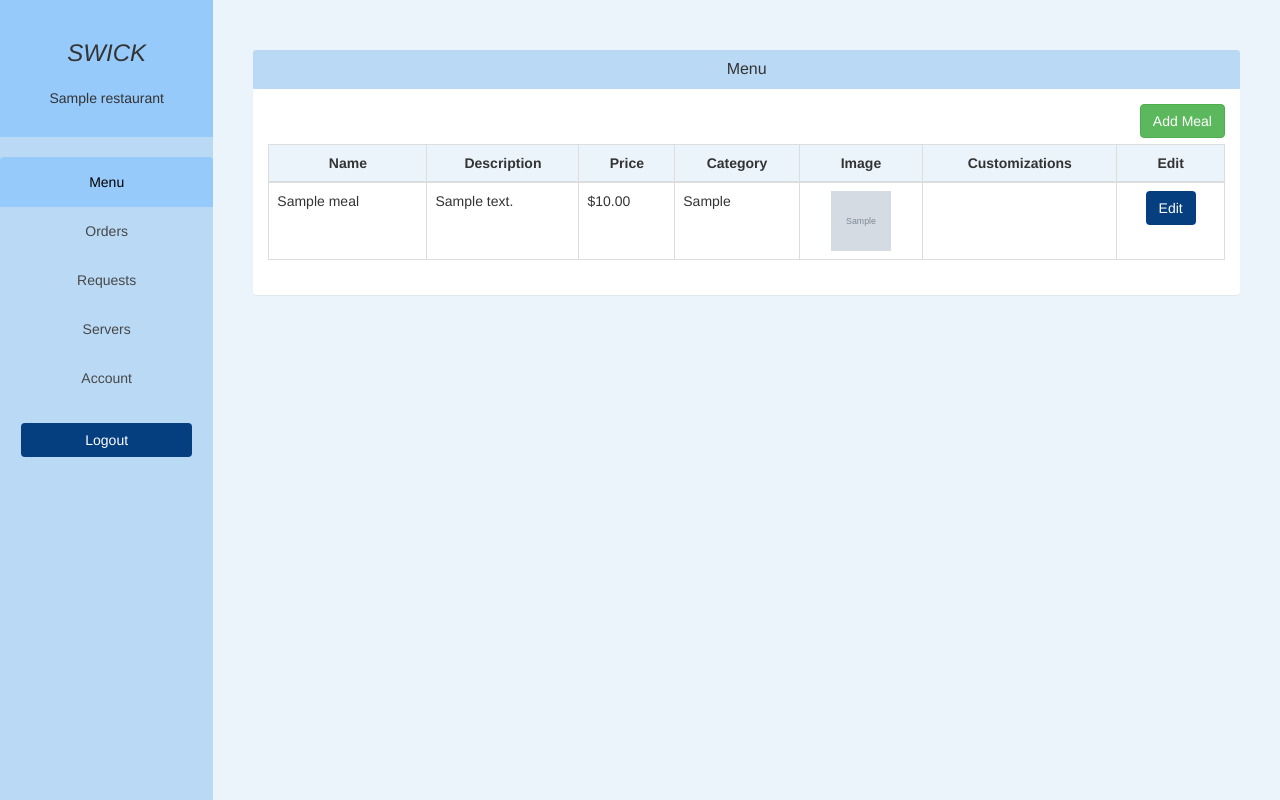
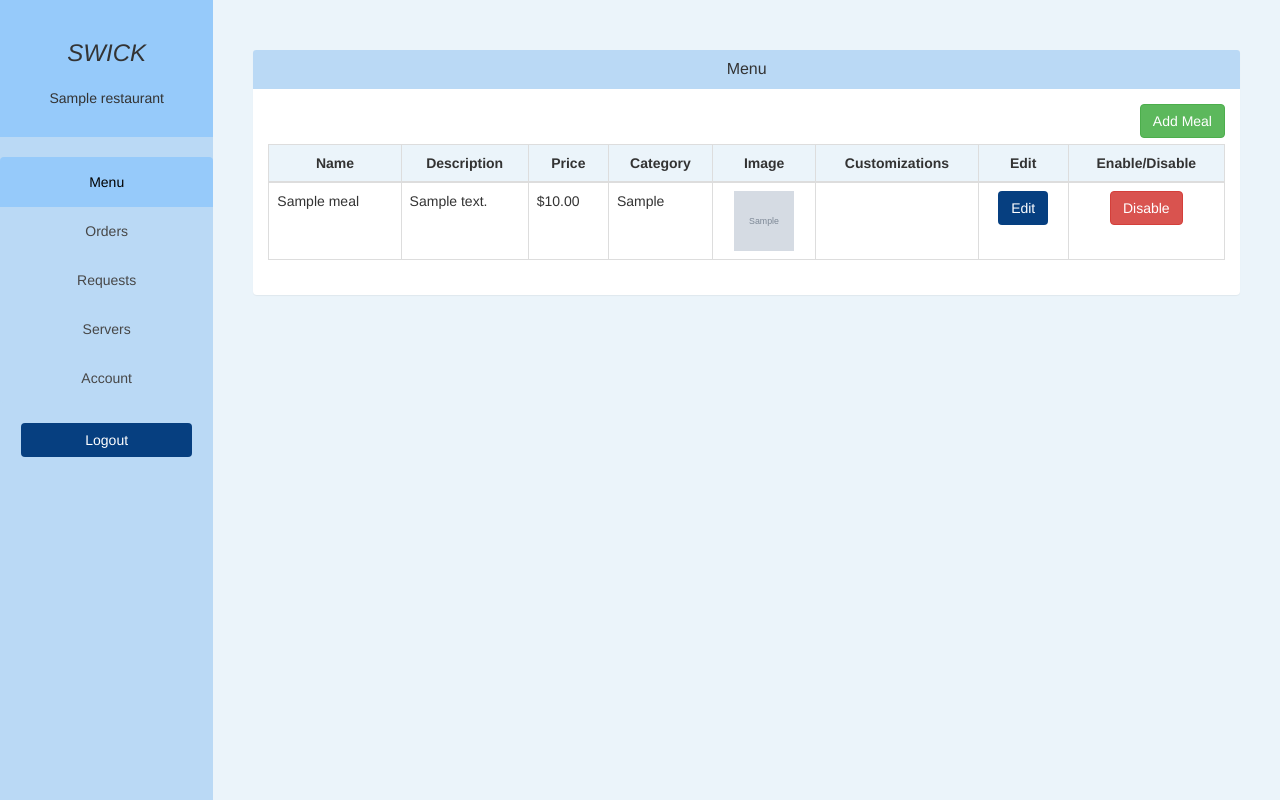
Before and after one commit to swick-app/swick-backend, a Django app: page /restaurant/menu/ in a window 1280 px wide. Run offline with Django 3.2, Linux system fonts and the light colour scheme; a user stored in the database is signed in; tables that the repository leaves empty hold one stand-in row (values such as "Sample post"); grey boxes marked "Sample" are stand-in pictures; data that the repository does not hold is empty; some libraries are stand-ins or nearby versions.

Commit message:
Issue #18 - Add ability to disable meals on menu page (#37)

```diff
--- a/swick/urls.py
+++ b/swick/urls.py
@@ -36,6 +36,10 @@ urlpatterns = [
         name='restaurant_add_meal'),
     path('restaurant/menu/edit_meal/<int:meal_id>/', views.restaurant_edit_meal,
         name='restaurant_edit_meal'),
+    path('restaurant/menu/enable_meal/<int:meal_id>/', views.restaurant_enable_meal,
+        name='restaurant_enable_meal'),
+    path('restaurant/menu/disable_meal/<int:meal_id>/', views.restaurant_disable_meal,
+        name='restaurant_disable_meal'),
     # Orders
     path('restaurant/orders/', views.restaurant_orders,
         name='restaurant_orders'),
--- a/swickapp/forms.py
+++ b/swickapp/forms.py
@@ -59,7 +59,7 @@ class ServerRequestForm(forms.ModelForm):
 class MealForm(forms.ModelForm):
     class Meta:
         model = Meal
-        exclude = ("restaurant",)
+        exclude = ("restaurant", "enabled")
 
 # Customization form
 class CustomizationForm(forms.ModelForm):
--- a/swickapp/models.py
+++ b/swickapp/models.py
@@ -131,6 +131,7 @@ class Meal(models.Model):
     image = models.FileField(blank=True, null=True)
     tax = models.DecimalField(max_digits=4, decimal_places=3, verbose_name="sales tax", null=True,
                                    validators=[MinValueValidator(Decimal('0'))])
+    enabled = models.BooleanField(default=True)
 
     def __str__(self):
         return self.name
--- a/swickapp/templates/restaurant/menu.html
+++ b/swickapp/templates/restaurant/menu.html
@@ -27,6 +27,7 @@
           <th class="text-center">Image</th>
           <th class="text-center">Customizations</th>
           <th class="text-center">Edit</th>
+          <th class="text-center">Enable/Disable</th>
         </tr>
       </thead>
       <!--- Menu table body --->
@@ -60,6 +61,16 @@
             <td class="text-center"><a href="{% url 'restaurant_edit_meal' meal.id %}"
               class="btn btn-blue">Edit</a>
             </td>
+            <!--- Enable/disable button --->
+            <td class="text-center">
+            {% if meal.enabled %}
+            <a href="{% url 'restaurant_disable_meal' meal.id %}"
+              class="btn btn-danger">Disable</a>
+            {% else %}
+            <a href="{% url 'restaurant_enable_meal' meal.id %}"
+              class="btn btn-success">Enable</a>
+            {% endif %}
+            </td>
           </tr>
         {% endfor %}
       </tbody>
--- a/swickapp/views.py
+++ b/swickapp/views.py
@@ -187,6 +187,28 @@ def restaurant_edit_meal(request, meal_id):
         "meal_form": meal_form,
         "customization_formset": customization_formset
     })
+
+# Restaurant enable meal
+@login_required(login_url='/accounts/login/')
+def restaurant_enable_meal(request, meal_id):
+    meal = get_object_or_404(Meal, id=meal_id)
+    # Checks if requested meal belongs to user's restaurant
+    if request.user.restaurant != meal.restaurant:
+        raise Http404()
+    meal.enabled = True
+    meal.save()
+    return redirect(restaurant_menu)
+
+# Restaurant disable meal
+@login_required(login_url='/accounts/login/')
+def restaurant_disable_meal(request, meal_id):
+    meal = get_object_or_404(Meal, id=meal_id)
+    # Checks if requested meal belongs to user's restaurant
+    if request.user.restaurant != meal.restaurant:
+        raise Http404()
+    meal.enabled = False
+    meal.save()
+    return redirect(restaurant_menu)
 
 # Restaurant orders page
 @login_required(login_url='/accounts/login/')
```
Also changed, not shown: swickapp/apis.py (+25 -4 lines), swickapp/migrations/0006_meal_enabled.py (added).
